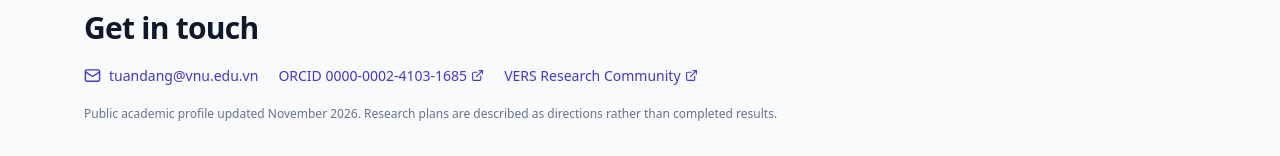
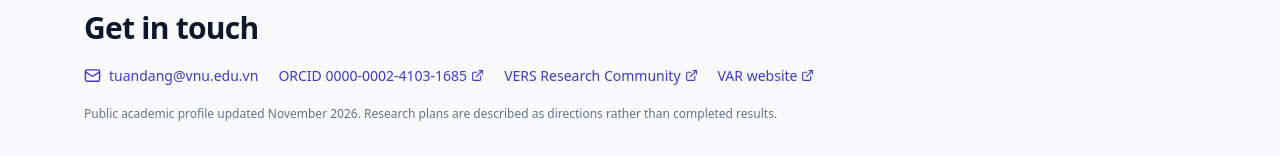
Before and after one commit to Diavn/about, a React (Vite) app: page / in a window 1280 px wide. Shown: the part 5547-5703 px from the top of the page. Built offline with nearby package versions, Linux system fonts and the light colour scheme.

Commit message:
Add VAR website link to academic profile

```diff
--- a/src/PersonalBrandPage.jsx
+++ b/src/PersonalBrandPage.jsx
@@ -67,7 +67,7 @@ export default function AboutPage(){
        <Card title="VERS · Vietnam Educational Research Society">An academic community for research learning, seminars, shared resources and connecting collaborators. <Anchor href="https://diavn.github.io/VERS/">VERS website</Anchor></Card>
        <Card title="Languages">Vietnamese (native); English and French (professional working proficiency).</Card>
      </div></Section>
-     <Section id="contact" kicker="Contact and profiles" title="Get in touch"><div className="flex flex-wrap gap-5 text-sm"><a className="inline-flex items-center gap-2 text-indigo-700 hover:underline" href="mailto:tuandang@vnu.edu.vn"><Mail size={17}/> tuandang@vnu.edu.vn</a><Anchor href="https://orcid.org/0000-0002-4103-1685">ORCID 0000-0002-4103-1685</Anchor><Anchor href="https://diavn.github.io/VERS/">VERS Research Community</Anchor></div><p className="text-xs text-slate-500 mt-5">Public academic profile updated November 2026. Research plans are described as directions rather than completed results.</p></Section>
+     <Section id="contact" kicker="Contact and profiles" title="Get in touch"><div className="flex flex-wrap gap-5 text-sm"><a className="inline-flex items-center gap-2 text-indigo-700 hover:underline" href="mailto:tuandang@vnu.edu.vn"><Mail size={17}/> tuandang@vnu.edu.vn</a><Anchor href="https://orcid.org/0000-0002-4103-1685">ORCID 0000-0002-4103-1685</Anchor><Anchor href="https://diavn.github.io/VERS/">VERS Research Community</Anchor><Anchor href="https://diavn.github.io/VAR/">VAR website</Anchor></div><p className="text-xs text-slate-500 mt-5">Public academic profile updated November 2026. Research plans are described as directions rather than completed results.</p></Section>
    </main><footer className="border-t bg-white py-7 text-center text-xs text-slate-500">© {new Date().getFullYear()} Tuan Minh Dang · Academic profile</footer>
  </div>;
 }
```
